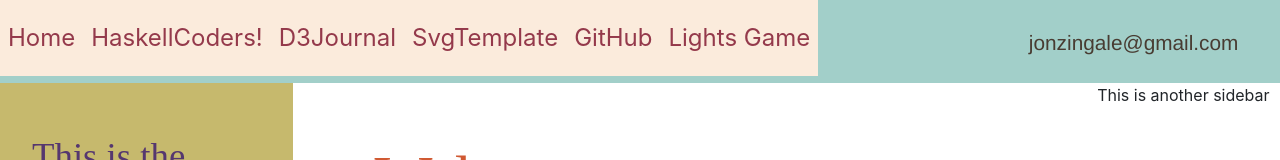
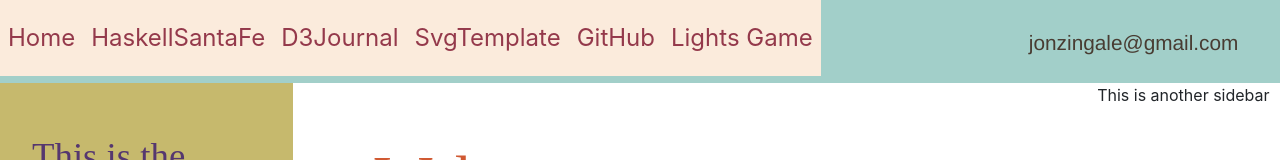
Before and after one commit to jonzingale/Website, a React (Create React App) app: page / in a window 1280 px wide. Shown: the top 160 px of the page. Built offline with nearby package versions, Linux system fonts and the light colour scheme; a web font is replaced by a local one.

Commit message:
havel-hakimi for navigation

```diff
--- a/src/components/Navigation.jsx
+++ b/src/components/Navigation.jsx
@@ -8,6 +8,7 @@ import SvgTemplate from './../pages/SvgTemplate.jsx';
 import Explorable from './../pages/Explorable.jsx';
 
 import Umeboshi from './../pages/haskell_on_jupyter/Umeboshi.jsx';
+import HavelHakimi from './../pages/haskell_on_jupyter/HavelHakimi.jsx';
 
 class Navigation extends Component {
 
@@ -42,7 +43,7 @@ class Navigation extends Component {
               <Nav>
                 <Nav.Link className="nav-link" href="/">Home</Nav.Link>
 
-                <NavDropdown title='HaskellCoders!'
+                <NavDropdown title='HaskellSantaFe'
                   onClick={() => this.handleClick('/haskell-coding-group')}
                   onMouseEnter={ this.handleOpen }
                   onMouseLeave={ this.handleClose }
@@ -83,6 +84,9 @@ class Navigation extends Component {
             {/* A <Switch> looks through its children <Route>s and
                 renders the first one that matches the current URL. */}
             <Switch>
+              <Route path="/haskell_on_jupyter/havel-hakimi">
+                <HavelHakimi title='Havel-Hakimi'/>
+              </Route>
               <Route path="/haskell_on_jupyter/umeboshi">
                 <Umeboshi title='Umeboshi'/>
               </Route>
```
